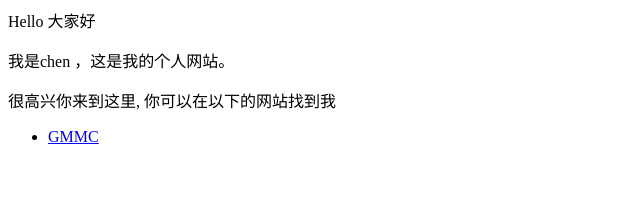
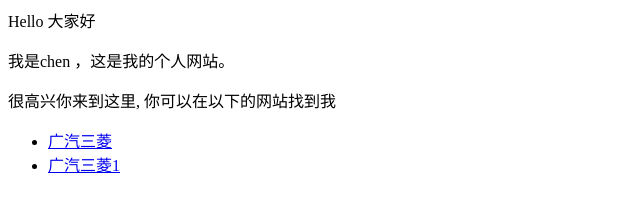
Before and after one commit to 1P26N/CG.github.io, a plain HTML site: page index.html in a window 1280 px wide. Shown: the whole page, without its empty margins (0-640 px from the left). Drawn offline with Linux system fonts and the light colour scheme.

Commit message:
Update index.html

```diff
--- a/index.html
+++ b/index.html
@@ -3,5 +3,6 @@
 <p>很高兴你来到这里, 你可以在以下的网站找到我</p >
 
 <ul>
-  <li> <a href="www.gmmc.com.cn ">GMMC</a > </li>
+  <li> <a href="http://www.gmmc.com.cn ">广汽三菱</a > </li>
+  <li> <a href="http://www.gmmc.com.cn ">广汽三菱1</a > </li>
 </ul>
```
